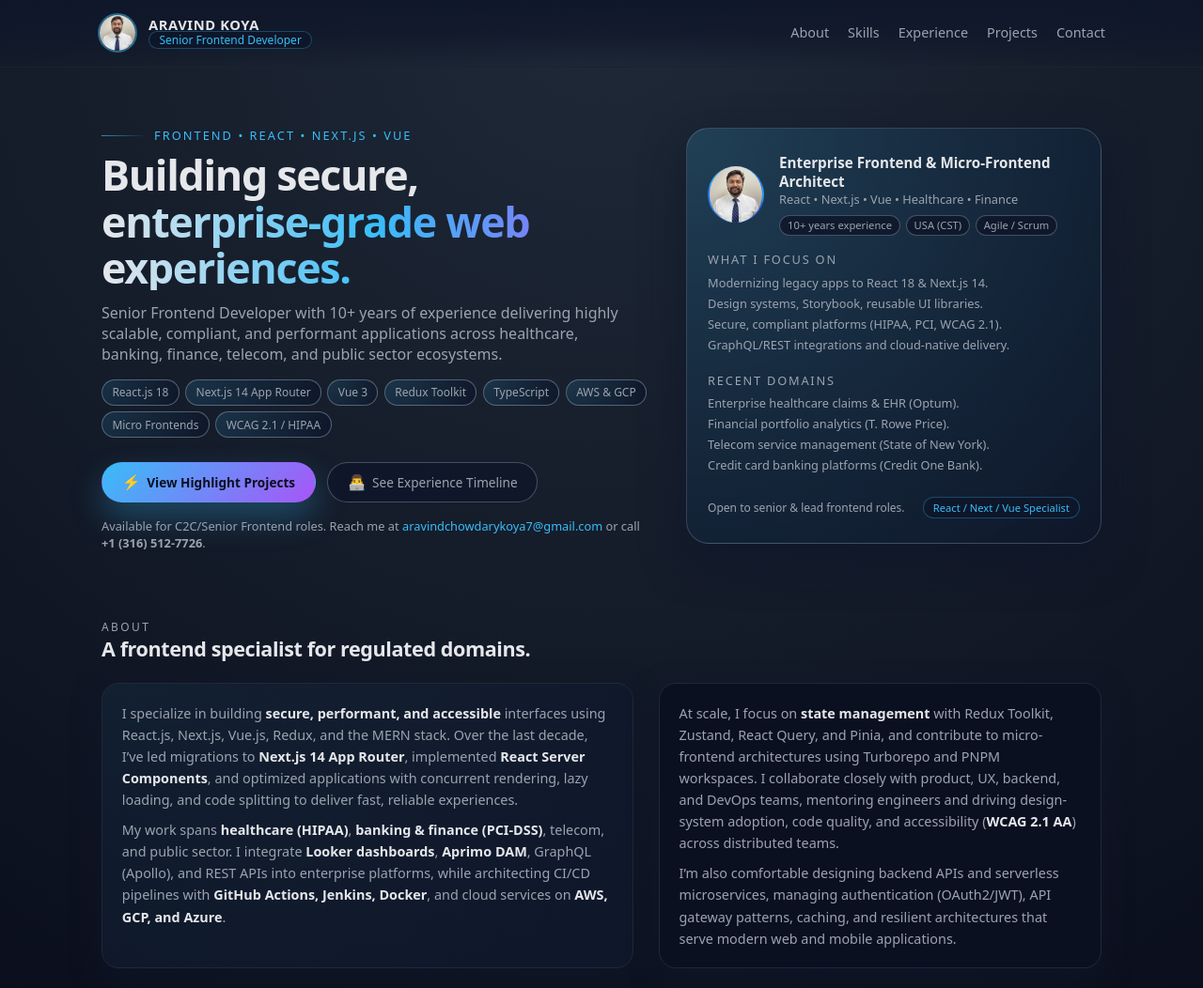
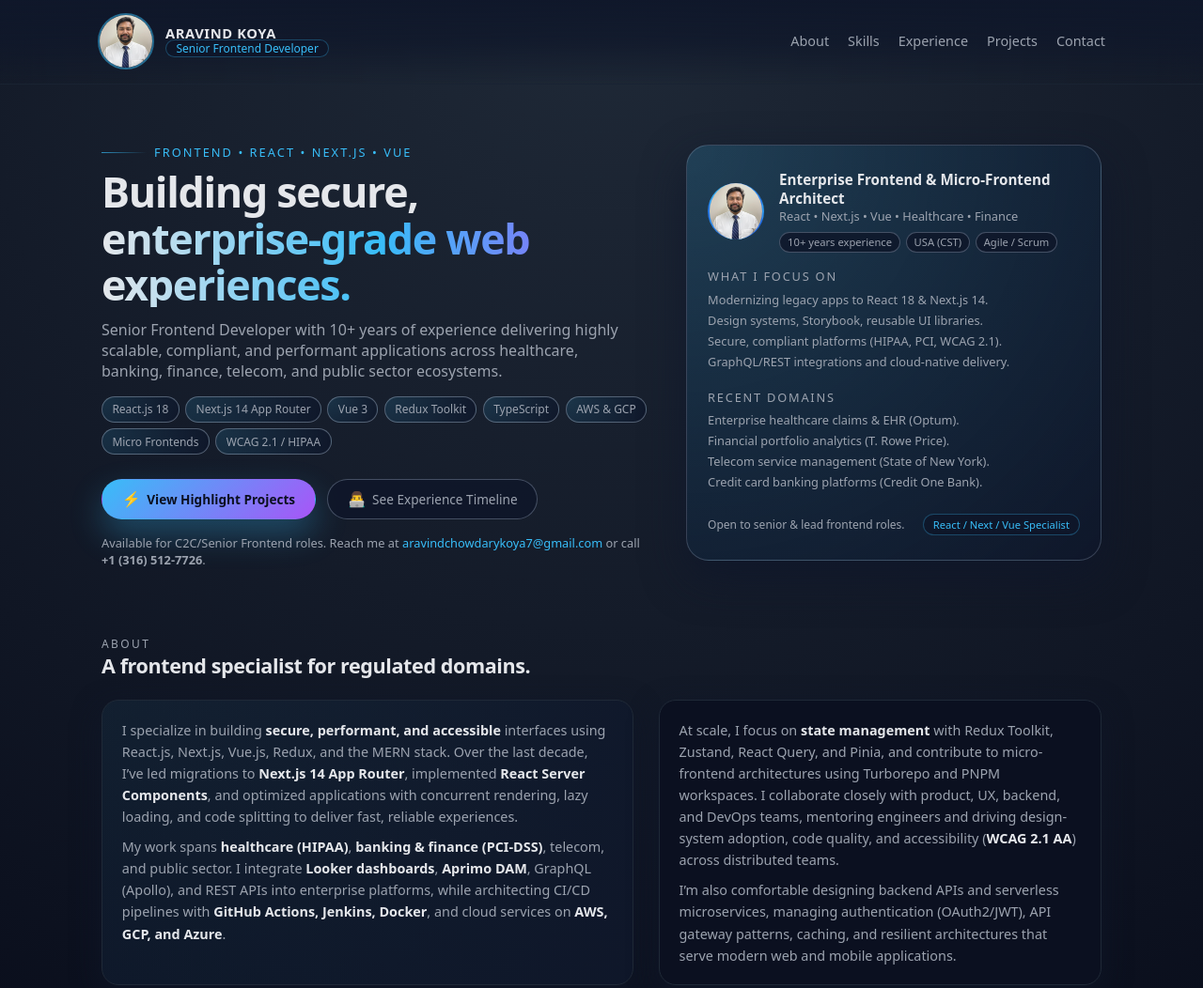
Before and after one commit to aravindkoya99/aravindkoya99.github.io, a plain HTML site: page index.html in a window 1280 px wide. Shown: the top 1052 px of the page at 94% size. Drawn offline with Linux system fonts and the light colour scheme.

Commit message:
Update index.html

```diff
--- a/index.html
+++ b/index.html
@@ -694,7 +694,7 @@
       <div class="nav-inner">
         <div class="brand" style="display:flex;align-items:center;gap:0.75rem;">
   <img src="Aravind.jpg" alt="Aravind Koya"
-       style="width:42px;height:42px;border-radius:50%;object-fit:cover;border:2px solid rgba(56,189,248,0.5);">
+       style="width:60px;height:60px;border-radius:50%;object-fit:cover;border:2px solid rgba(56,189,248,0.5);">
 
   <div style="display:flex;flex-direction:column;line-height:1;">
     <span class="brand-main">ARAVIND KOYA</span>
```
